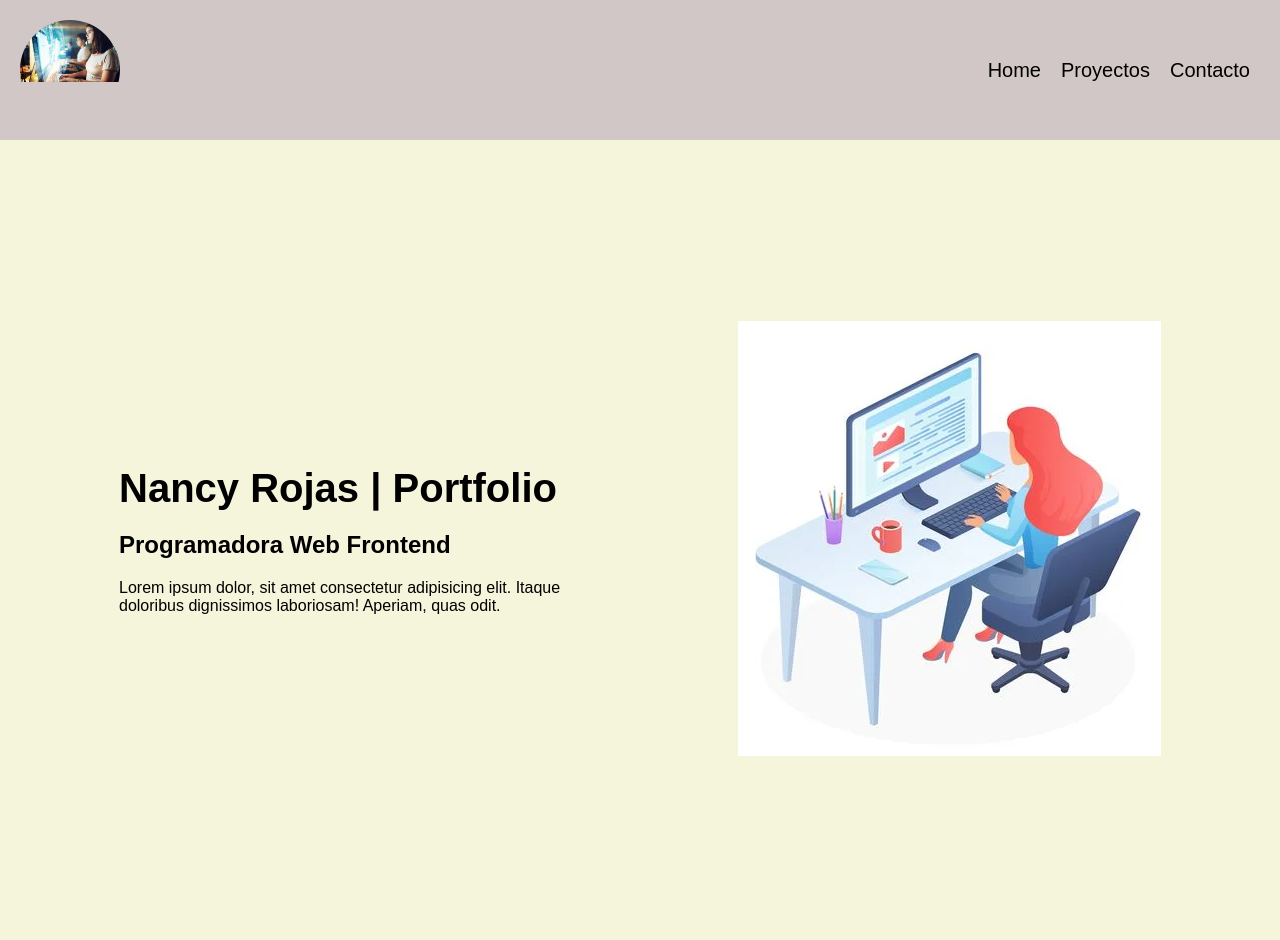
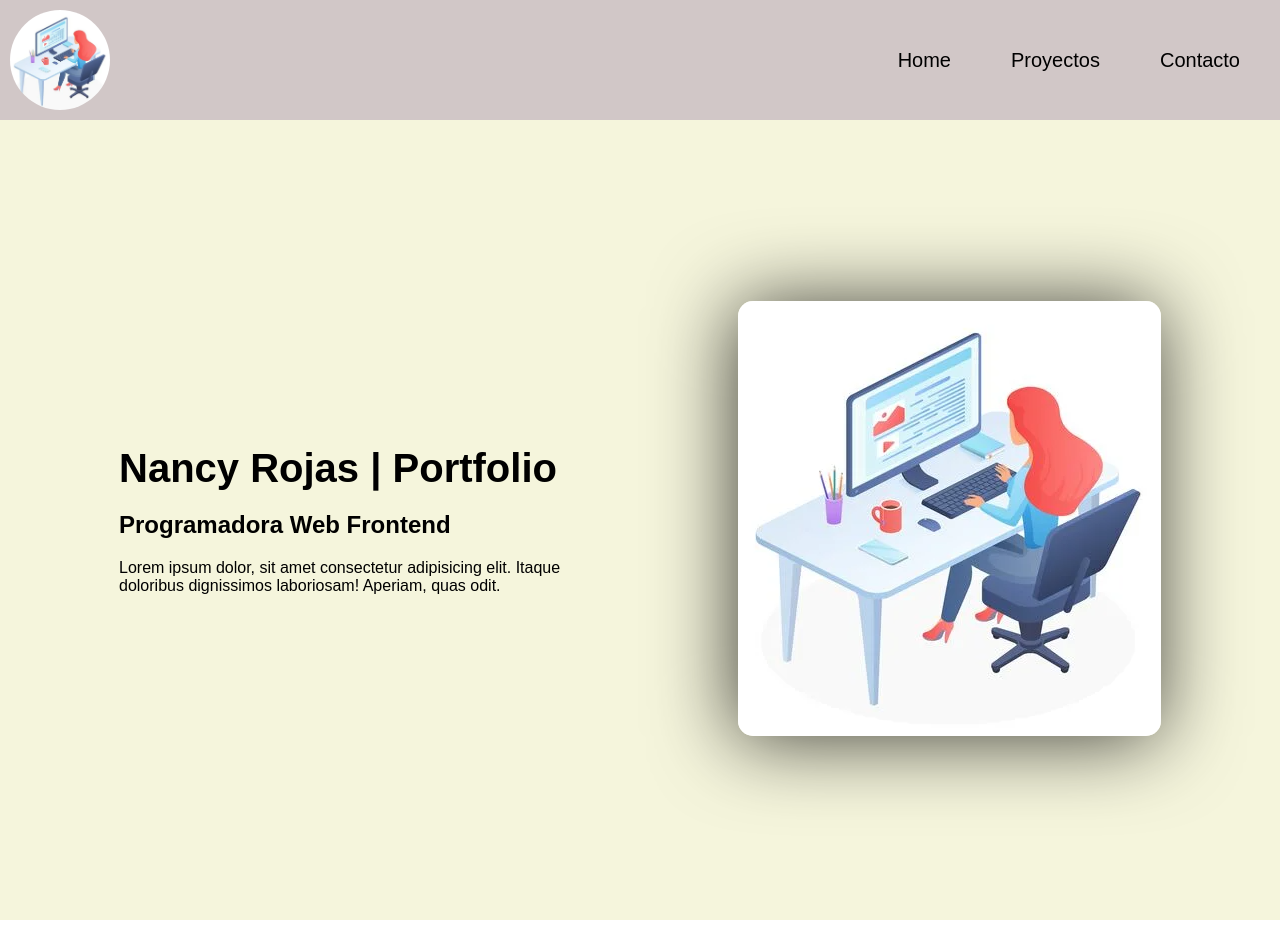
Before and after one commit to nancycrojas/11-repaso-ejercicios, a plain HTML site: page index.html in a window 1280 px wide. Drawn offline with Linux system fonts and the light colour scheme.

Commit message:
cambios en las imagenes

```diff
--- a/index.html
+++ b/index.html
@@ -1,16 +1,16 @@
 <!DOCTYPE html>
-<html lang="en">
+<html lang="es">
 <head>
     <meta charset="UTF-8">
     <meta http-equiv="X-UA-Compatible" content="IE=edge">
     <meta name="viewport" content="width=device-width, initial-scale=1.0">
     <link rel="stylesheet" href="style.css">
-    <title>Document</title>
+    <title>Repaso ejercicios</title>
 </head>
 <body>
     <header>
         <div class="cont-logo">
-            <img src="assets/programadorassssss.png" alt="imagen de logo">
+            <img src="assets/ellas.png" alt="imagen de logo">
         </div>
         <nav>
             <ul>
@@ -29,7 +29,7 @@
                 <p>Lorem ipsum dolor, sit amet consectetur adipisicing elit. Itaque doloribus dignissimos laboriosam! Aperiam, quas odit.</p>
             </div>
             <div class="cont-img-bio">
-                <img src="assets/ellas.png" alt="imagen de perfil">
+                <img class="img-bio" src="assets/ellas.png" alt="imagen de perfil">
             </div>
         </section>
 
--- a/style.css
+++ b/style.css
@@ -7,10 +7,9 @@
 
 header{
     background-color: rgb(209, 199, 199);
-    padding: 15px;
+    padding: 10px;
     display: flex;
     justify-content: space-between;
-    padding: 20px;
 }
 
 /*logo*/
@@ -19,22 +18,14 @@ header div{
     height: 100px;
     overflow: hidden;
     border-radius: 50%;
-
-
 }
 
 header div img{
     width: 100%;
     height: auto;
-
 }
 
 /*nav*/
-/* header nav{
-    background-color: blue;
-    color: white;
-    para explicar.....
-} */
 
 header nav ul{
     height: 100%;
@@ -43,12 +34,10 @@ header nav ul{
     align-items: center;
     font-size: 20px;
     cursor: pointer;
-
-
 }
 
 header nav ul li{
-    padding: 10px;
+    padding: 30px;
 }
 
 /*main*/
@@ -74,7 +63,9 @@ section{
 .img-bio{
     width: 100%;
     border-radius: 15px;
-
+    box-shadow: -3px 3px 81px 0px rgba(0,0,0,0.75);
+    -webkit-box-shadow: -3px 3px 81px 0px rgba(0,0,0,0.75);
+    -moz-box-shadow: -3px 3px 81px 0px rgba(0,0,0,0.75);
 }
 
 h1{
```
Also changed, not shown: assets/fashion-model-with-black-skin-golden-lips-eyelashes-and-jewellery-golden-ring-on-hand-on-black-background-119729815.jpg (added).
